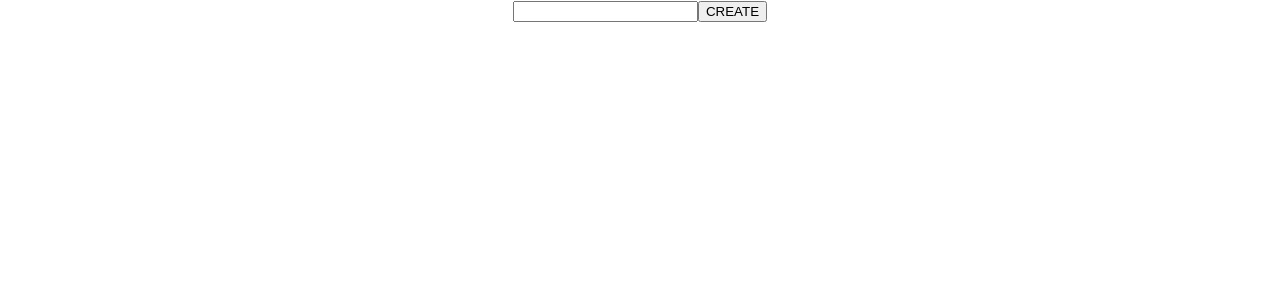
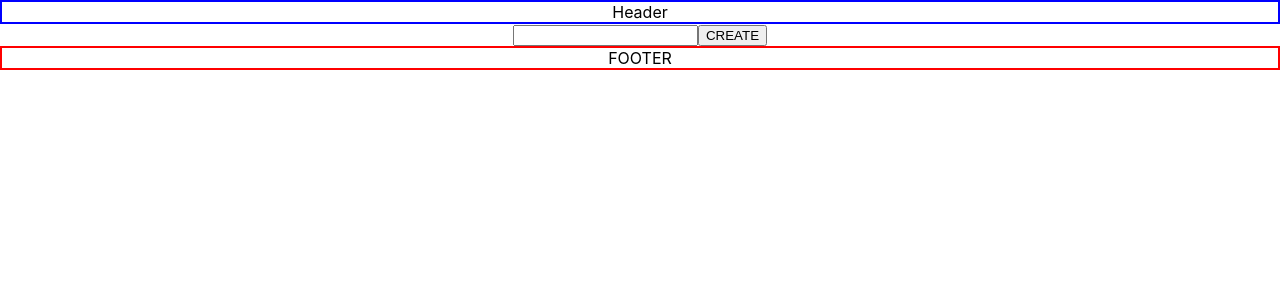
Before and after one commit to OlegSergeev88/todo-app, a React (Create React App) app: page / in a window 1280 px wide. Shown: the top 300 px of the page. Built offline with nearby package versions, Linux system fonts and the light colour scheme.

Commit message:
Add footer and header

```diff
--- a/src/App.js
+++ b/src/App.js
@@ -1,11 +1,15 @@
 import React from "react";
 import "./App.css";
 import Create from "./components/create";
+import Footer from "./components/footer";
+import Header from "./components/header";
 
 function App() {
   return (
     <div className="App">
+      <Header />
       <Create />
+      <Footer />
     </div>
   );
 }
--- a/src/components/footer.js
+++ b/src/components/footer.js
@@ -0,0 +1,11 @@
+import React from "react";
+
+export default class Footer extends React.Component {
+  constructor(props) {
+    super(props);
+  }
+
+  render() {
+    return <div style={{ border: "2px solid red" }}>FOOTER</div>;
+  }
+}
--- a/src/components/header.js
+++ b/src/components/header.js
@@ -0,0 +1,11 @@
+import React from "react";
+
+export default class Header extends React.Component {
+  constructor(props) {
+    super(props);
+  }
+
+  render() {
+    return <div style={{ border: "2px solid blue" }}>Header</div>;
+  }
+}
```
